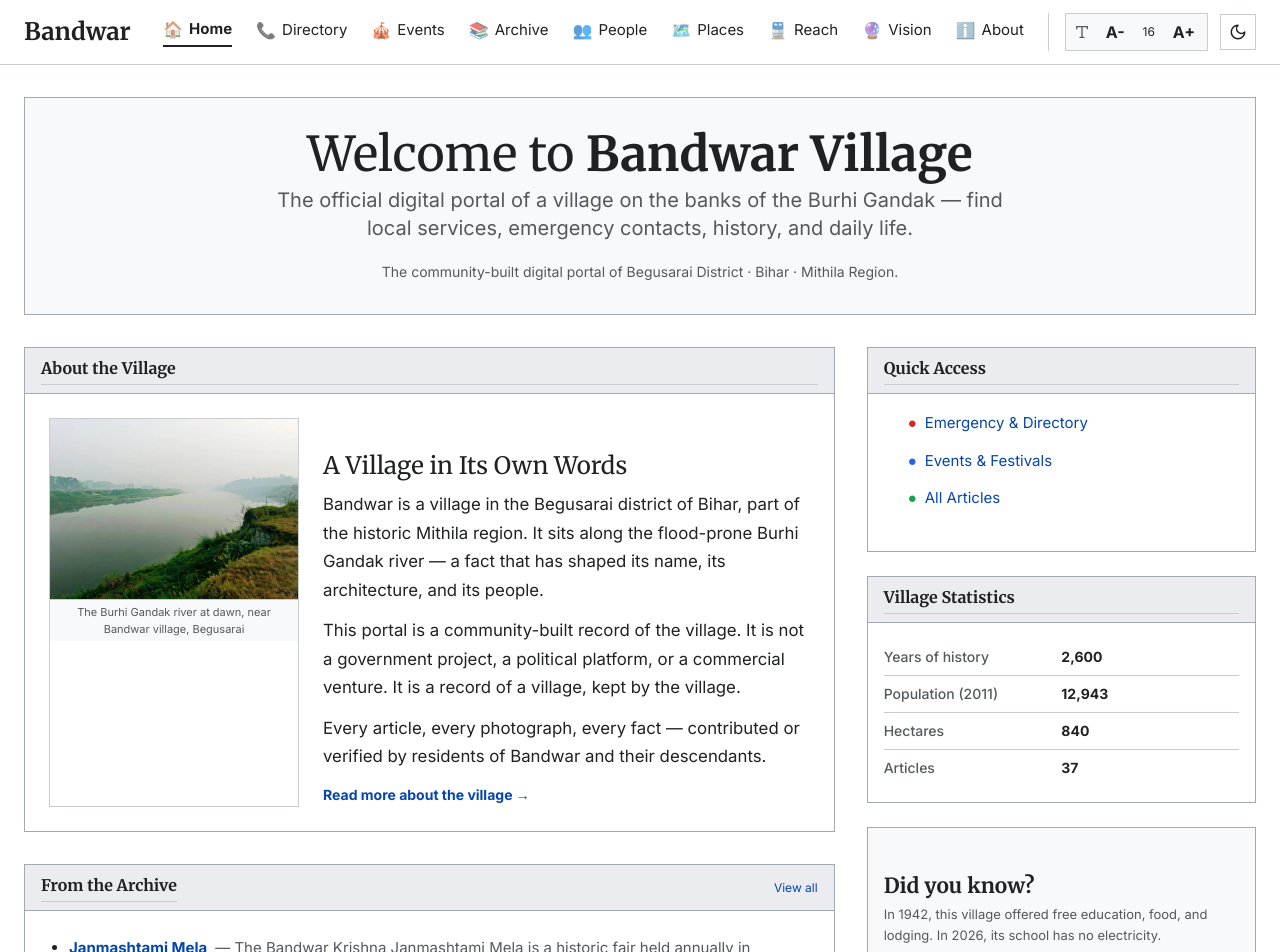
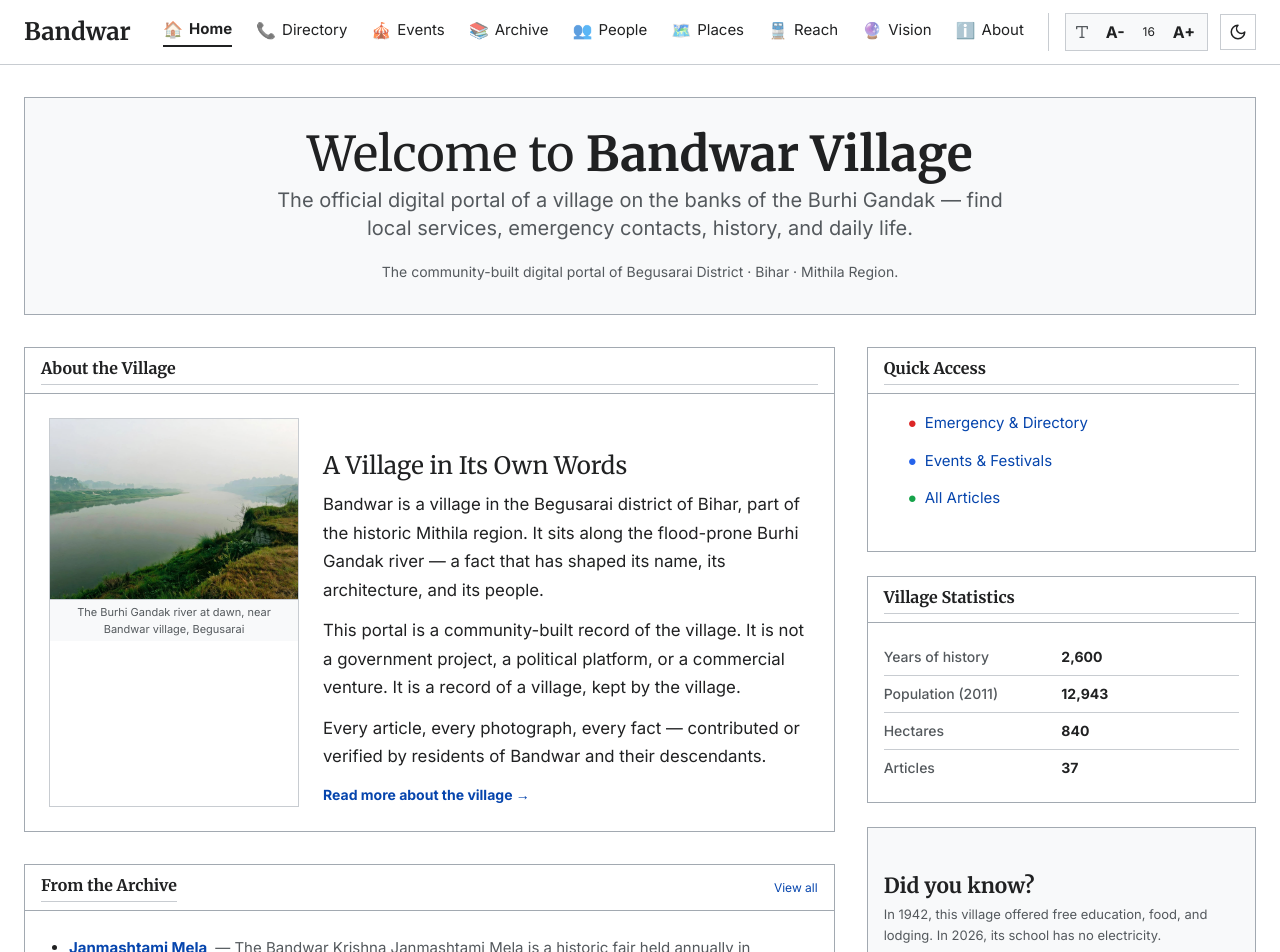
Before and after one commit to ravirajhere/Bandwar, a Next.js app: page / in a window 1280 px wide. Shown: the top 952 px of the page. Built offline with nearby package versions, Linux system fonts and the light colour scheme.

Commit message:
Update page.tsx

```diff
--- a/src/app/page.tsx
+++ b/src/app/page.tsx
@@ -1,7 +1,6 @@
 import Image from "next/image";
 import Link from "next/link";
 import { getMasterData, getAllArticles } from "@/lib/data";
-import { ArticleCard } from "@/components/article/ArticleCard";
 
 interface MetaItem { label: string; value: string; }
 interface StatItem { label: string; value: string; }
@@ -10,7 +9,6 @@ export default function Home() {
   const config = getMasterData();
   const home = config.home;
   const allArticles = getAllArticles();
-  // Get top 4 articles for the grid
   const latestArticles = allArticles.slice(0, 4);
 
   if (!home) return null;
@@ -18,7 +16,7 @@ export default function Home() {
   return (
     <div className="max-w-[1400px] mx-auto px-4 md:px-6 py-8">
 
-      {/* 🌐 WIKIPEDIA STYLE HEADER / WELCOME BANNER */}
+      {/* WIKIPEDIA STYLE HEADER / WELCOME BANNER */}
       <div className="border border-wiki-border bg-wiki-bg-alt p-6 md:p-8 text-center mb-8">
         <h1 className="font-serif text-3xl md:text-5xl text-wiki-text mb-2">
           Welcome to <span className="font-bold">{home.hero.title}</span>
@@ -31,15 +29,15 @@ export default function Home() {
         </div>
       </div>
 
-      {/* 🌐 MAIN GRID LAYOUT */}
+      {/* MAIN GRID LAYOUT */}
       <div className="grid grid-cols-1 md:grid-cols-12 gap-6 md:gap-8">
 
-        {/* 🟢 LEFT COLUMN (Main Content: About & Articles) - Spans 8 cols on desktop */}
+        {/* LEFT COLUMN (Main Content: About & Articles) - Spans 8 cols on desktop */}
         <div className="md:col-span-8 space-y-8">
 
-          {/* 1. About Section (Wikipedia "From today's featured article" style) */}
+          {/* 1. About Section */}
           <section className="border border-wiki-border bg-wiki-bg p-0">
-            <div className="bg-[#eaecf0] border-b border-wiki-border px-4 py-2">
+            <div className="bg-wiki-header border-b border-wiki-border px-4 py-2">
               <h2 className="font-bold text-wiki-text m-0 text-base">
                 About the Village
               </h2>
@@ -77,9 +75,9 @@ export default function Home() {
             </div>
           </section>
 
-          {/* 2. Latest Articles (Wikipedia "In the news" style) */}
+          {/* 2. Latest Articles */}
           <section className="border border-wiki-border bg-wiki-bg p-0">
-            <div className="bg-[#eaecf0] border-b border-wiki-border px-4 py-2 flex justify-between items-center">
+            <div className="bg-wiki-header border-b border-wiki-border px-4 py-2 flex justify-between items-center">
               <h2 className="font-bold text-wiki-text m-0 text-base">
                 From the Archive
               </h2>
@@ -88,7 +86,6 @@ export default function Home() {
               </Link>
             </div>
             <div className="p-4 md:p-6">
-              {/* Using bullet points like Wiki's "In the news" */}
               <ul className="list-disc pl-5 space-y-3 text-[15px] text-wiki-text">
                 {latestArticles.map((article) => (
                   <li key={article.id}>
@@ -106,12 +103,12 @@ export default function Home() {
 
         </div>
 
-        {/* 🟡 RIGHT COLUMN (Sidebar: Quick Access, Stats) - Spans 4 cols */}
+        {/* RIGHT COLUMN (Sidebar: Quick Access, Stats) - Spans 4 cols */}
         <div className="md:col-span-4 space-y-6">
 
-          {/* 3. Quick Access (Village Living Needs) */}
+          {/* 3. Quick Access */}
           <section className="border border-wiki-border bg-wiki-bg p-0">
-            <div className="bg-[#eaecf0] border-b border-wiki-border px-4 py-2">
+            <div className="bg-wiki-header border-b border-wiki-border px-4 py-2">
               <h2 className="font-bold text-wiki-text m-0 text-base">
                 Quick Access
               </h2>
@@ -137,9 +134,9 @@ export default function Home() {
             </div>
           </section>
 
-          {/* 4. Stats (Wikipedia "About" data sheet style) */}
+          {/* 4. Stats */}
           <section className="border border-wiki-border bg-wiki-bg p-0">
-            <div className="bg-[#eaecf0] border-b border-wiki-border px-4 py-2">
+            <div className="bg-wiki-header border-b border-wiki-border px-4 py-2">
               <h2 className="font-bold text-wiki-text m-0 text-base">
                 Village Statistics
               </h2>
```
